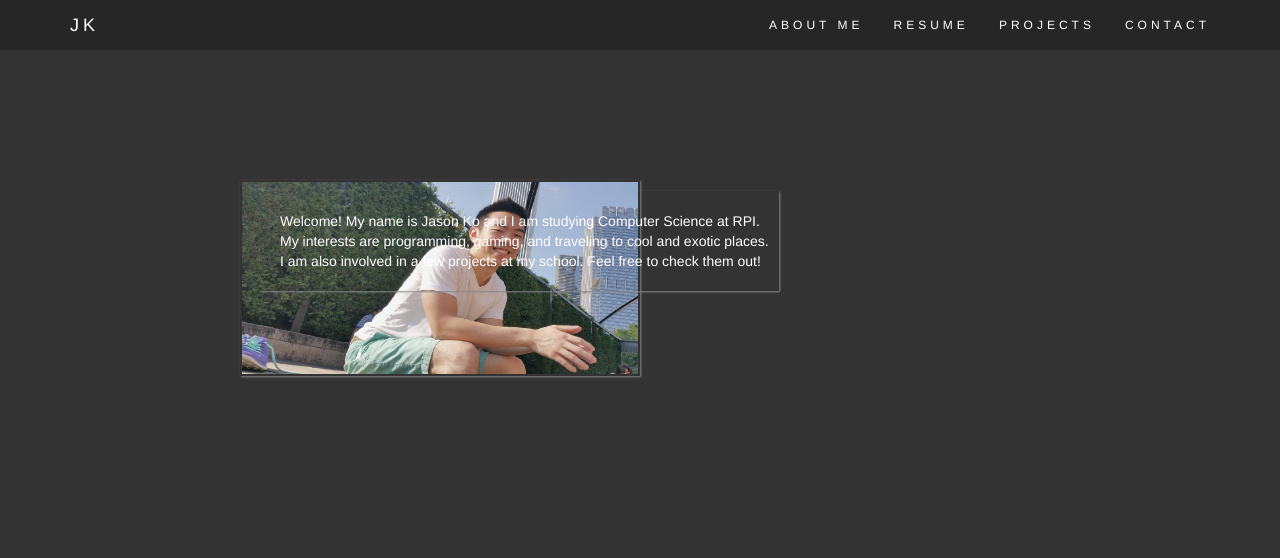
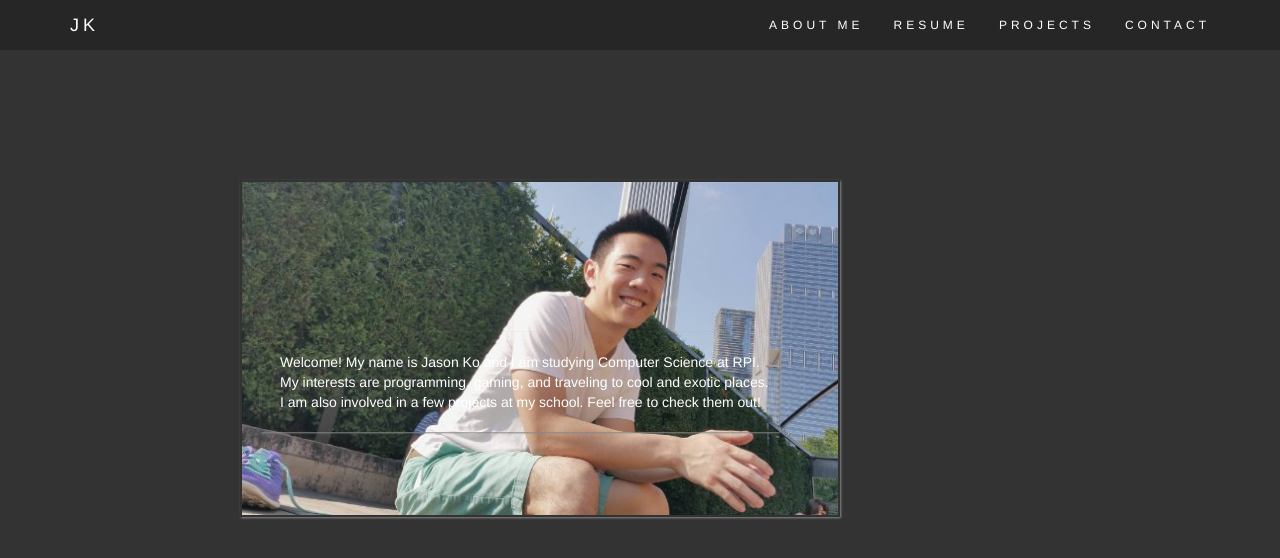
Before and after one commit to jko0531/personal-website, a Jekyll site: the page built from _pages/about.html, in a window 1280 px wide. Shown: the top 558 px of the page. Built offline with Jekyll 4.4.1, drawn with Linux system fonts in a browser that asks for light colours.

Commit message:
fixed picture?

```diff
--- a/_pages/about.html
+++ b/_pages/about.html
@@ -12,8 +12,8 @@
 }
 img{
     box-shadow: 1px 1px 2px #888;
-    width:400px;
-    height:196px;
+    width:600px;
+    height:337px;
     padding:2px;
 }
 .text-container{
@@ -57,7 +57,7 @@
 <div id = 'talk-container'>
 	<div id='talk-content-container'>
 		<div class='talk-block'>
-			<img class='img' src='../img/profile.jpg'></img>
+			<img class='img-left' src='../img/profile.jpg'></img>
 			<div class='text-container'>
 				<div class='talk-left-text'>
 				Welcome! My name is Jason Ko and I am studying Computer Science at RPI.<br>
```
